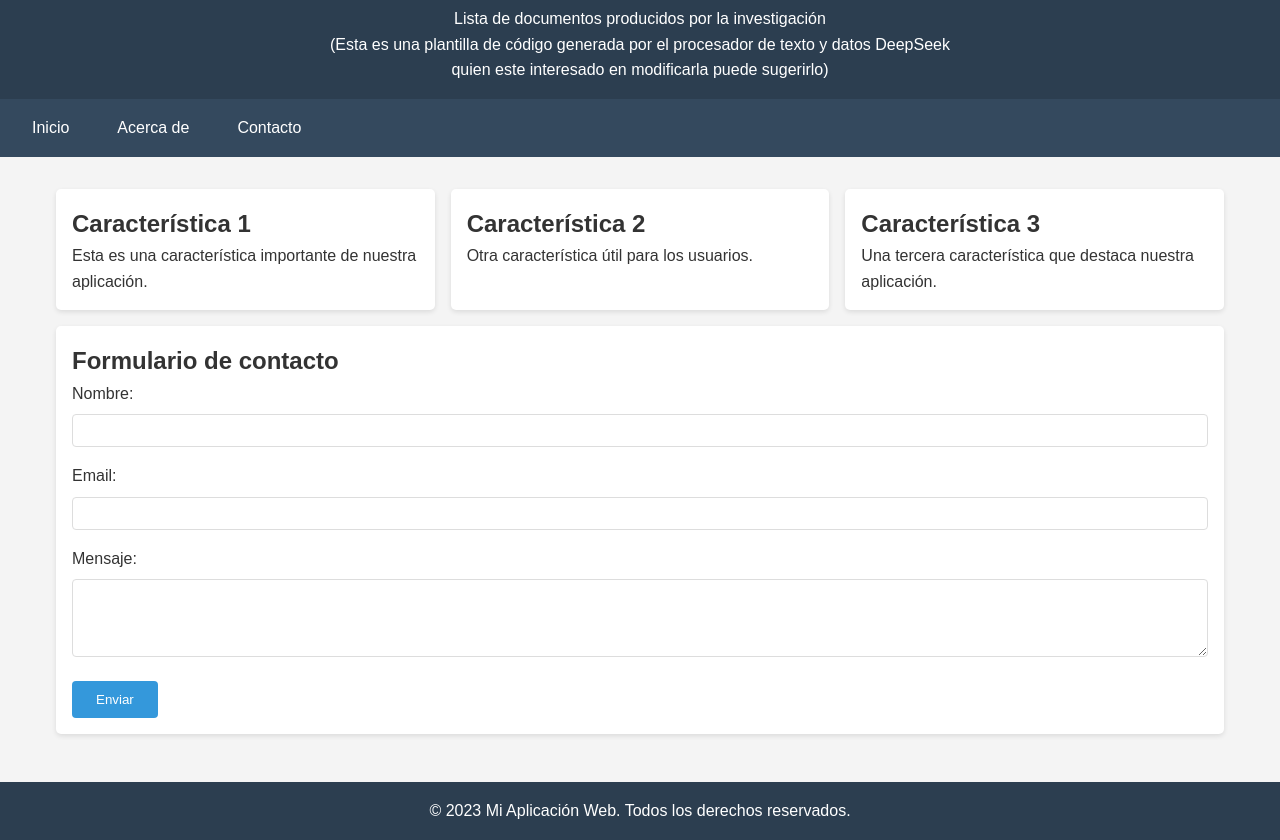
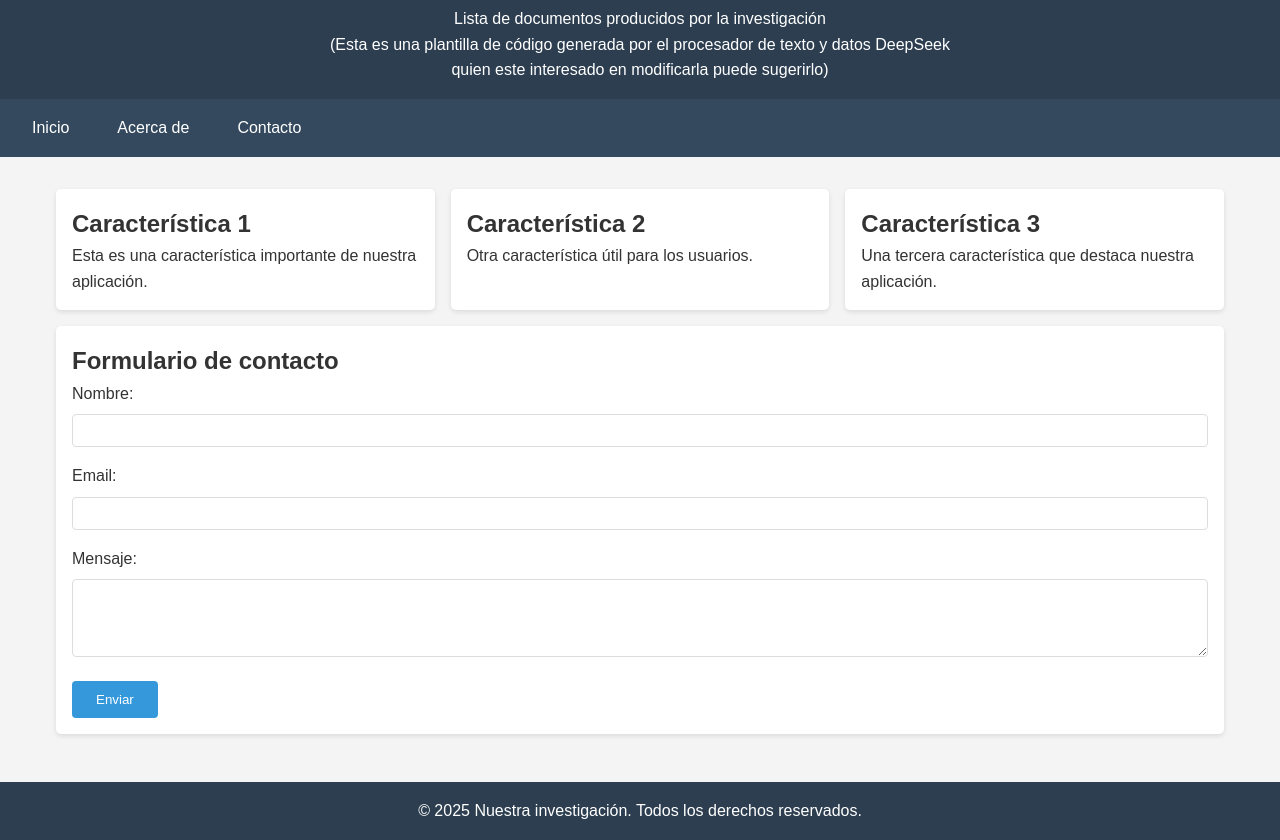
Before and after one commit to albertocabezave/eamia, a plain HTML site: page Docs/index.html in a window 1280 px wide. Shown: the part 61-901 px from the top of the page. Drawn offline with Linux system fonts and the light colour scheme.

Commit message:
Update footer copyright year and text

```diff
--- a/Docs/index.html
+++ b/Docs/index.html
@@ -196,7 +196,7 @@
     </div>
 
     <footer>
-        <p>&copy; 2023 Mi Aplicación Web. Todos los derechos reservados.</p>
+        <p>&copy; 2025 Nuestra investigación. Todos los derechos reservados.</p>
     </footer>
 
     <script>
```
